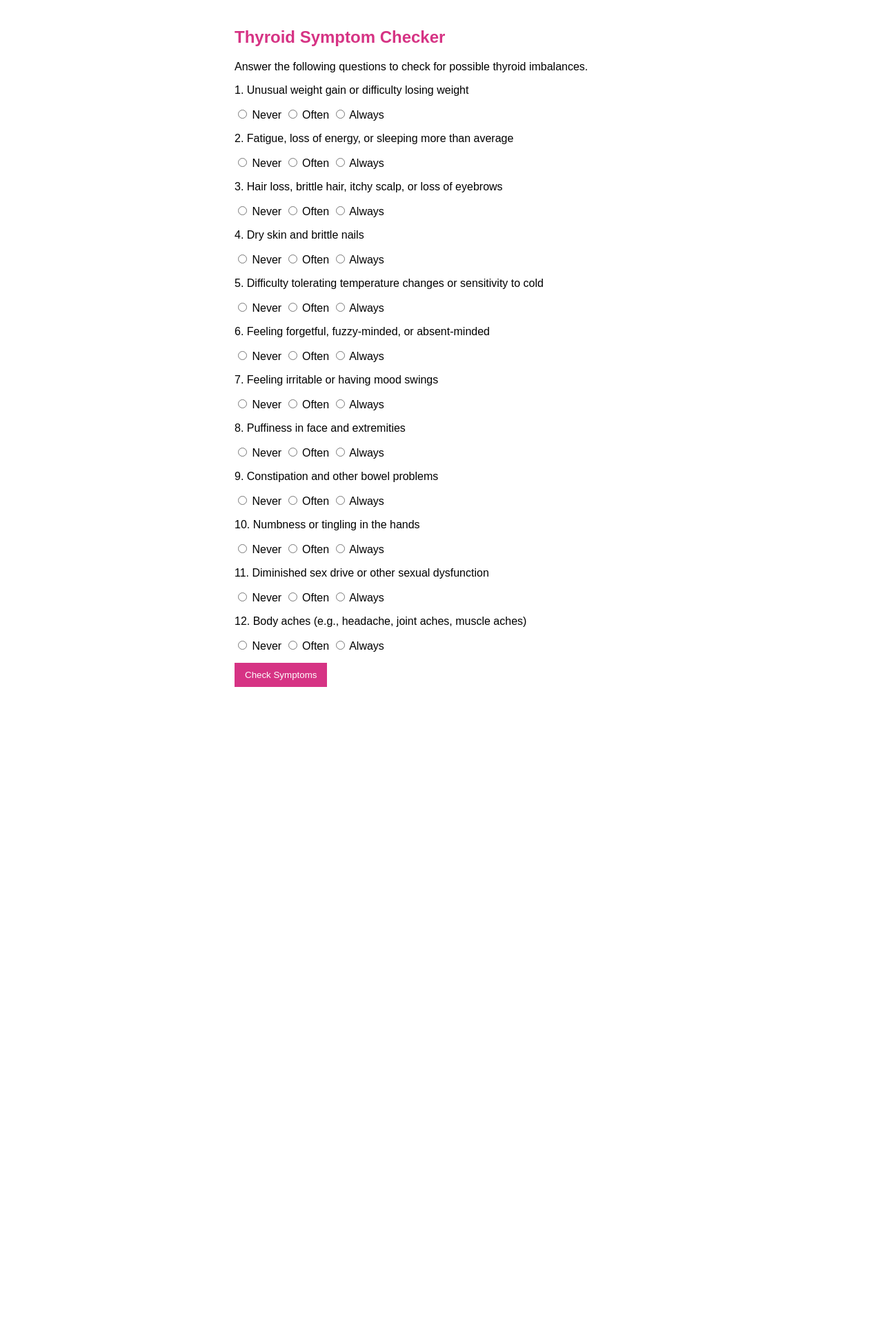
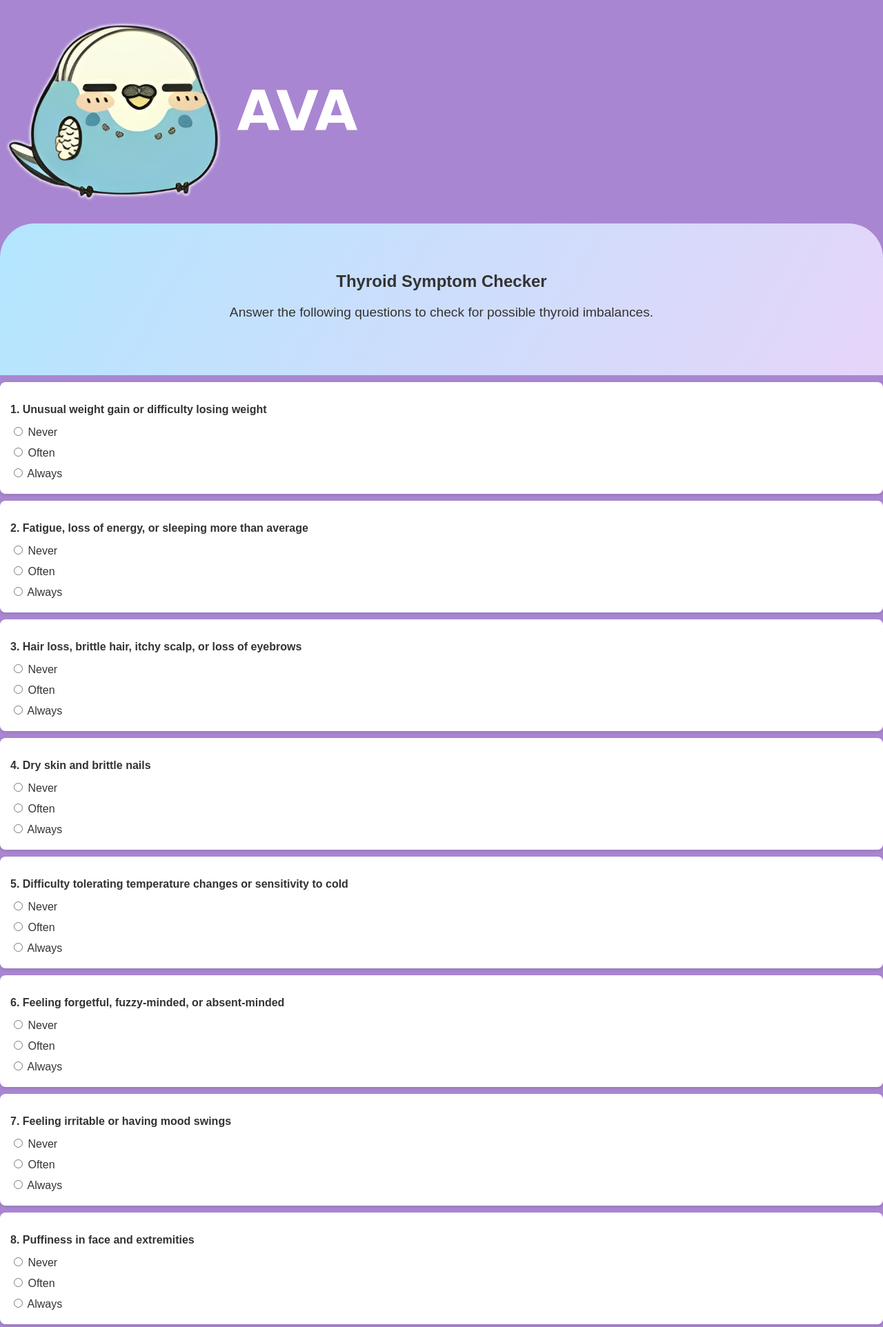
Before and after one commit to Menodore/AVA.github.io, a PHP site: page /thy.html in a window 1280 px wide. Shown: the top 1924 px of the page at 69% size. Before the commit the page ends 996 px from the top, so only its background shows below. Run offline with PHP 8.4, Linux system fonts and the light colour scheme.

Commit message:
edited css

```diff
--- a/home.css
+++ b/home.css
@@ -6,6 +6,24 @@ body {
     background-color: #A986D1; /* Soft Pink */
     color: #333333;
 }
+.question {
+    background: white;
+    padding: 15px;
+    margin: 10px 0;
+    border-radius: 8px;
+    box-shadow: 0px 2px 4px rgba(0, 0, 0, 0.1);
+}
+
+.question p {
+    font-weight: bold;
+    margin-bottom: 8px;
+}
+
+.question label {
+    display: block;
+    padding: 5px 0;
+}
+
 
 header {
     display: flex;
--- a/thy.html
+++ b/thy.html
@@ -4,19 +4,24 @@
     <meta charset="UTF-8">
     <meta name="viewport" content="width=device-width, initial-scale=1.0">
     <title>Thyroid Symptom Checker</title>
-    <style>
-        body { font-family: Arial, sans-serif; padding: 20px; max-width: 600px; margin: auto; }
-        h2 { color: #d63384; }
-        .question { margin: 15px 0; }
-        button { padding: 10px 15px; background: #d63384; color: white; border: none; cursor: pointer; }
-        button:hover { background: #c2185b; }
-        #result { margin-top: 20px; font-weight: bold; }
-    </style>
+    <link rel="stylesheet" href="home.css">
+
 </head>
 <body>
+    <header>
+        <div class="container">
+            <img src="logo.png" alt="Ava Logo" class="logo">
+            <nav>
+                <h1>AVA</h1>
+            </nav>
+        </div>
+    </header>
+    <section id="hero" class="hero">
+        <div class="hero-content">
     <h2>Thyroid Symptom Checker</h2>
     <p>Answer the following questions to check for possible thyroid imbalances.</p>
-
+    </div>
+    </section>
     <form id="thyroidForm">
         <div class="question">
             <p>1. Unusual weight gain or difficulty losing weight</p>
@@ -101,8 +106,8 @@
             <label><input type="radio" name="q12" value="1"> Often</label>
             <label><input type="radio" name="q12" value="2"> Always</label>
         </div>
-
-        <button type="button" onclick="calculateThyroidRisk()">Check Symptoms</button>
+        <br>
+        <button type="button" onclick="calculateThyroidRisk()" class ="btn-cta">Check Symptoms</button>
     </form>
 
     <div id="result"></div>
```
